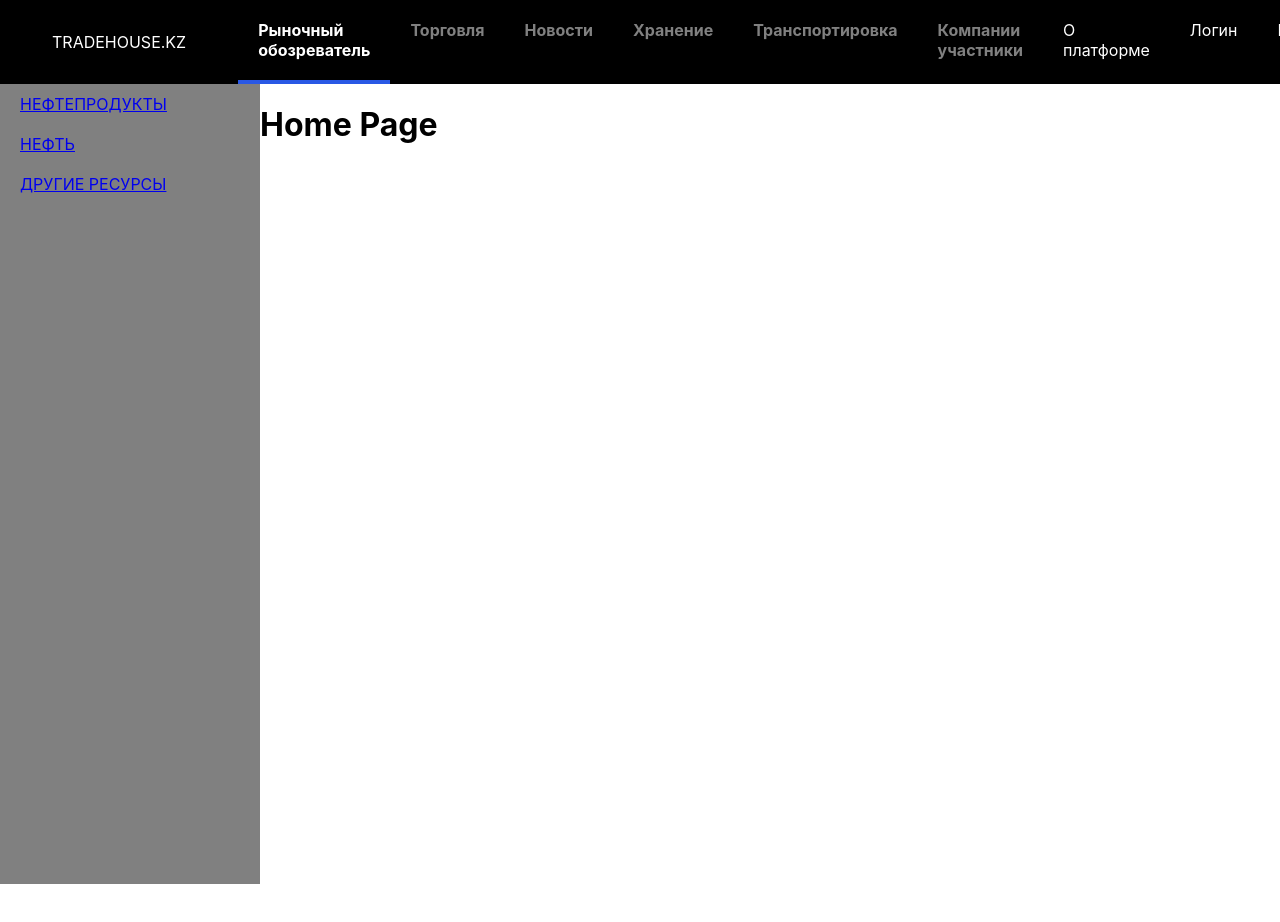
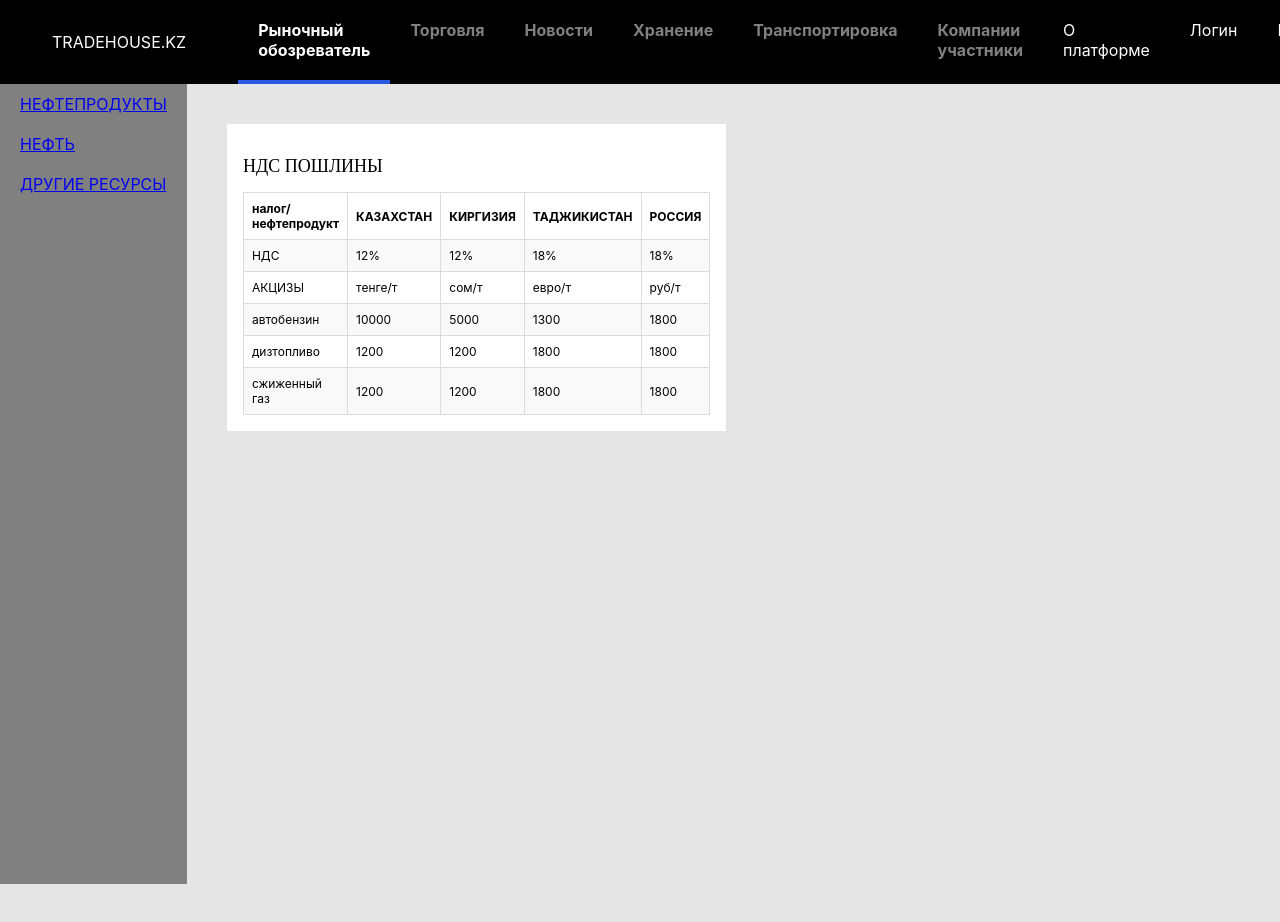
Before and after one commit to TimaBag/tsp, a React (Create React App) app: page / in a window 1280 px wide. Shown: the top 922 px of the page. Before the commit the page ends 884 px from the top, so only its background shows below. Built offline with nearby package versions, Linux system fonts and the light colour scheme.

Commit message:
feat: create NdsTable component

```diff
--- /dev/null
+++ b/src/components/molecules/NdsTable/index.tsx
@@ -0,0 +1,58 @@
+import styled from 'styled-components';
+
+import Typography from 'components/atoms/NedoTypography';
+import { rows } from './mock';
+
+const Div = styled.div`
+  padding: 16px;
+  background: white;
+`;
+
+const Table = styled.table`
+  border-collapse: collapse;
+  font-size: 12px;
+`;
+
+const Td = styled.td`
+  border: 1px solid #dbdbdb;
+  text-align: left;
+  padding: 8px;
+`;
+
+const Th = styled.th`
+  border: 1px solid #dbdbdb;
+  text-align: left;
+  padding: 8px;
+`;
+
+const Tr = styled.tr`
+  &:nth-child(even) {
+    background-color: #f9f9f9;
+  }
+`;
+
+export default function NdsTable(): JSX.Element {
+  return (
+    <Div>
+      <Typography variant="text" color="#000">
+        НДС ПОШЛИНЫ
+      </Typography>
+      <Table>
+        <Tr>
+          <Th>налог/нефтепродукт</Th>
+          <Th>КАЗАХСТАН</Th>
+          <Th>КИРГИЗИЯ</Th>
+          <Th>ТАДЖИКИСТАН</Th>
+          <Th>РОССИЯ</Th>
+        </Tr>
+        {rows.map((row: string[], ind: number) => (
+          <Tr key={`row_${ind}`}>
+            {row.map((cell: string, i: number) => (
+              <Td key={`cell_${i}`}>{cell}</Td>
+            ))}
+          </Tr>
+        ))}
+      </Table>
+    </Div>
+  );
+}
--- /dev/null
+++ b/src/components/molecules/NdsTable/mock.ts
@@ -0,0 +1,7 @@
+export const rows = [
+  ['НДС', '12%', '12%', '18%', '18%'],
+  ['АКЦИЗЫ', 'тенге/т', 'сом/т', 'евро/т', 'руб/т'],
+  ['автобензин', '10000', '5000', '1300', '1800'],
+  ['дизтопливо', '1200', '1200', '1800', '1800'],
+  ['сжиженный газ', '1200', '1200', '1800', '1800'],
+];
--- a/src/pages/HomePage.tsx
+++ b/src/pages/HomePage.tsx
@@ -1,10 +1,22 @@
 import AppTemplate from 'templates/AppTemplate';
+import styled from 'styled-components';
+
+import NdsTable from 'components/molecules/NdsTable';
+
+const Grid = styled.div`
+  display: grid;
+  grid-template-columns: 1fr 2fr;
+  grid-template-rows: 1fr 1fr 1fr;
+  padding: 40px;
+`;
 
 export default function HomePage(): JSX.Element {
   return (
     <div>
       <AppTemplate>
-        <h1>Home Page</h1>
+        <Grid>
+          <NdsTable />
+        </Grid>
       </AppTemplate>
     </div>
   );
--- a/src/templates/AppTemplate.tsx
+++ b/src/templates/AppTemplate.tsx
@@ -9,7 +9,7 @@ const AppTemplate: FC = ({ children }) => {
   return (
     <Flex dir="column">
       <Header />
-      <Flex dir="row" justify="start">
+      <Flex style={{ background: '#E5E5E5' }} dir="row" justify="start">
         <Sidebar />
         {children}
       </Flex>
```
